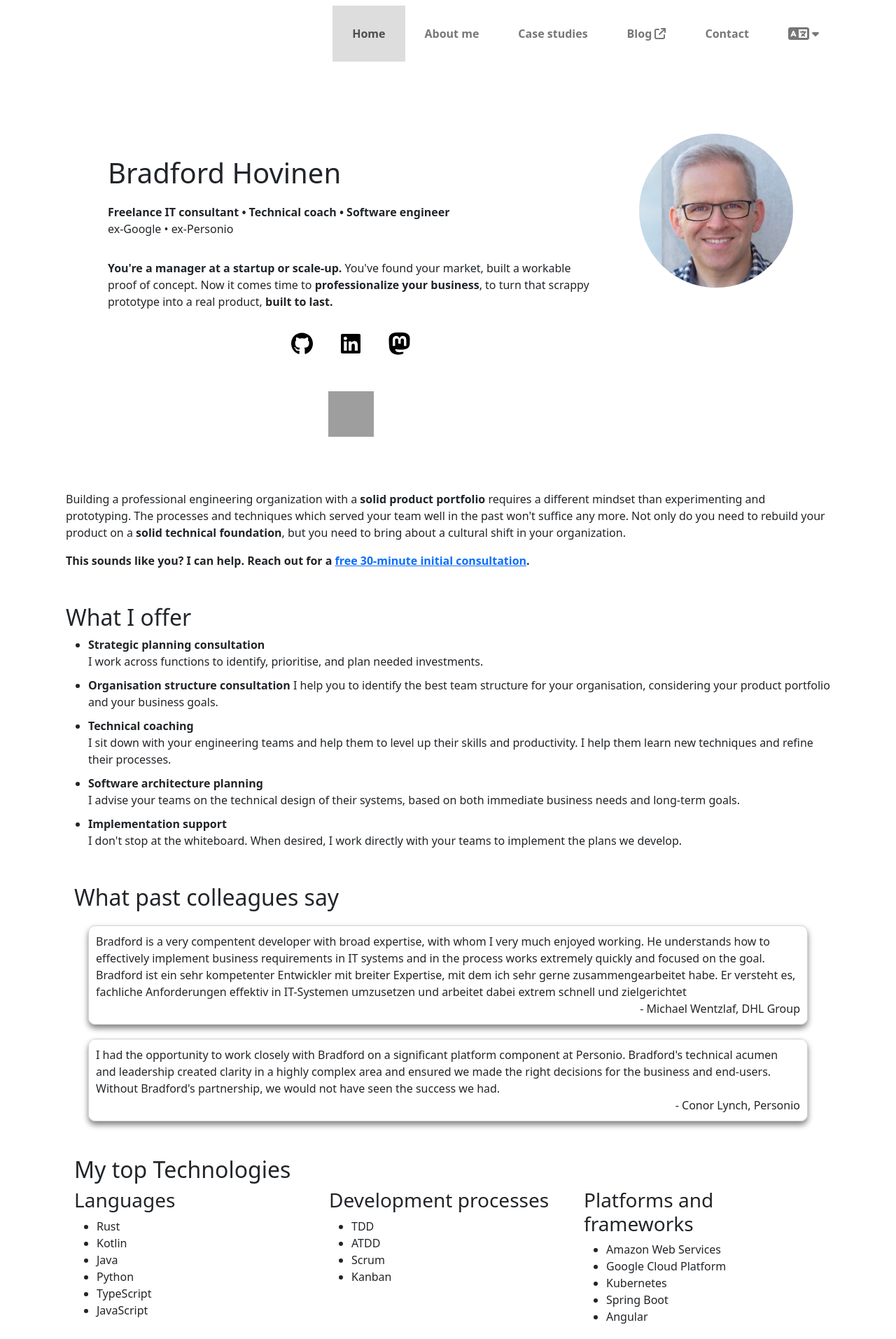
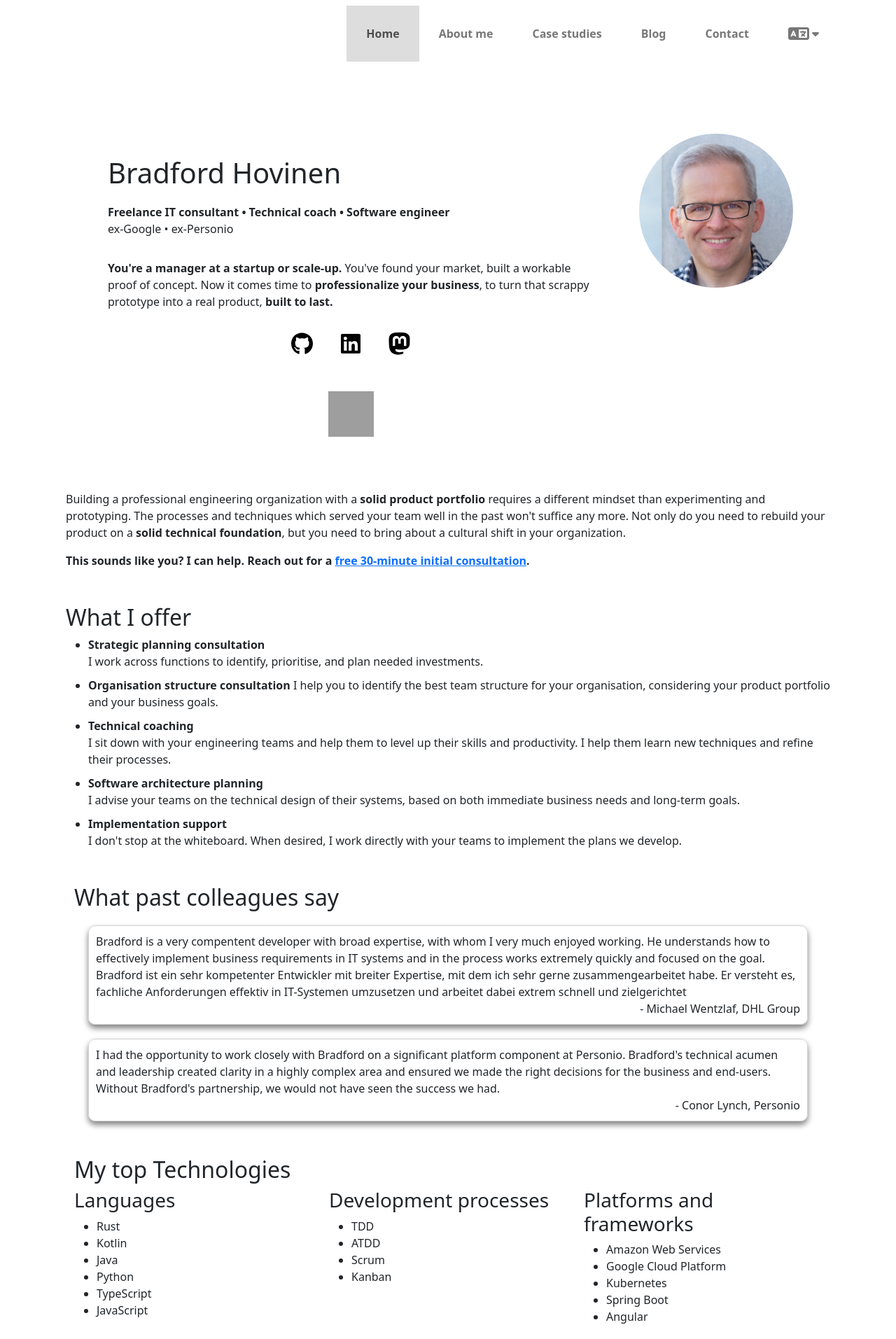
Before and after one commit to hovinen-tech/hovinen-tech.github.io, a Jekyll site: the page built from index.html, in a window 1280 px wide. Shown: the top 1913 px of the page at 70% size. Built offline with Jekyll 4.4.1, drawn with Linux system fonts in a browser that asks for light colours; comment, search, counter and statistics services are not loaded; grey boxes are pictures that could not be loaded.

Commit message:
Link to own site's blog

```diff
--- a/_includes/navbar.html
+++ b/_includes/navbar.html
@@ -25,13 +25,21 @@
         <a href="/case-studies.html" class="nav-link">Case studies</a>
         {% endif %}
       </li>
-      <li class="nav-item"><a href="https://gruebelinchen.wordpress.com" class="nav-link">Blog <i class="fas fa-external-link"></i></a></li>
+      <li class="nav-item{% if include.current_page == "blog" %} active{% endif %}">
+        {% if include.current_page == "blog" %}
+        <span class="nav-link">Blog</span>
+        {% else %}
+        <a href="/blog.html" class="nav-link">Blog</a>
+        {% endif %}
+      </li>
       <li class="nav-item"><a href="{% if include.current_page != "index" %}/index.html{% endif %}#contact" class="nav-link">Contact</a></li>
       <li class="nav-item dropdown">
         <a href="#" class="dropdown-toggle nav-link" id="navbarDropdown" data-bs-toggle="dropdown" role="button" aria-expanded="false"><i class="fas fa-language fa-xl"></i> <i class="fas fa-caret-down"></i></a>
         <div class="dropdown-menu navbar-default" aria-labelledby="navbarDropdown">
           <span class="dropdown-item active">English</span>
+          {% if include.current_page != "blog" %}
           <a href="/{{ include.current_page }}.de.html" class="dropdown-item">Deutsch</a>
+          {% endif %}
         </div>
       </li>
     </ul>
```
Also changed, not shown: _includes/navbar.de.html (+7 -1 lines).
